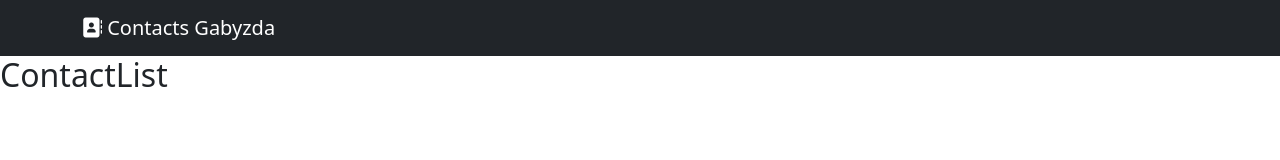
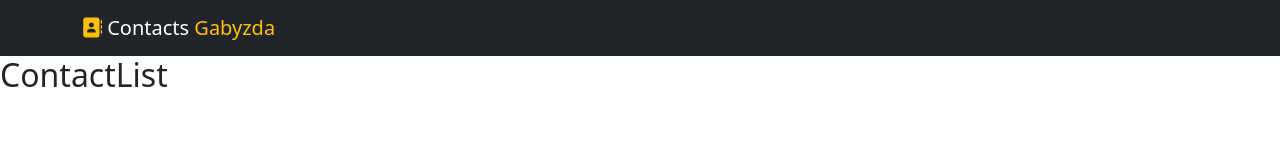
Before and after one commit to Gabyzda/agenda-contatos, a React (Create React App) app: page /contacts/list in a window 1280 px wide. Shown: the top 160 px of the page. Built offline with nearby package versions, Linux system fonts and the light colour scheme.

Commit message:
Add text-warning en i y marca para color llamativo

```diff
--- a/src/components/NavBar/NavBar.js
+++ b/src/components/NavBar/NavBar.js
@@ -7,7 +7,7 @@ const NavBar = () => {
             <nav className="navbar navbar-dark bg-dark navbar-expand-sm">
                 <div className="container">
                     <Link to={'/'} className="navbar-brand">
-                        <i className='fa-solid fa-address-book'/> Contacts Gabyzda</Link>
+                        <i className='fa-solid fa-address-book text-warning'/> Contacts <span className='text-warning'>Gabyzda</span></Link>
                 </div>
             </nav>
         </>
```
